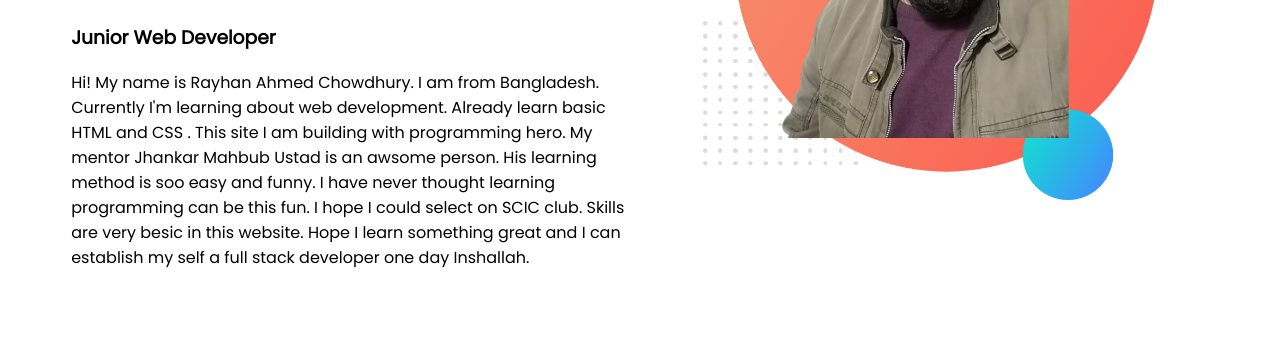
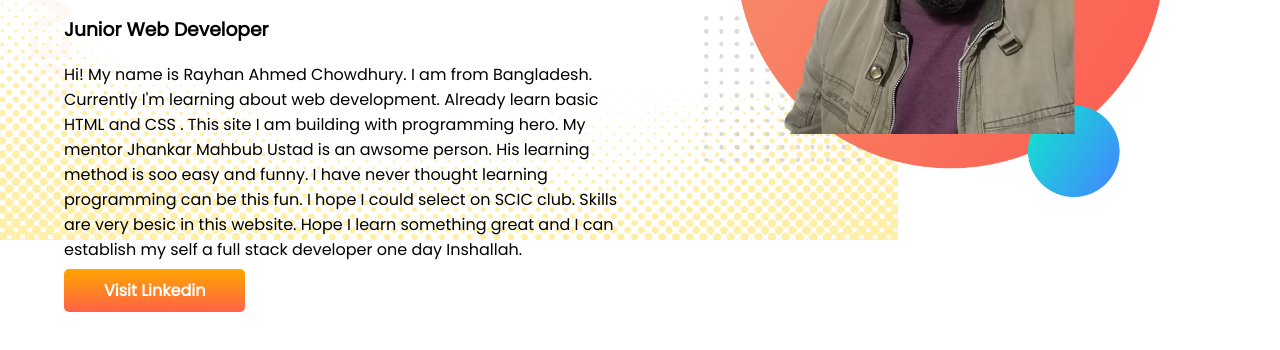
Before and after one commit to rayhan3030/developer-portfolio, a plain HTML site: page index.html in a window 1280 px wide. Shown: the part 260-610 px from the top of the page. Drawn offline with Linux system fonts and the light colour scheme.

Commit message:
added some style

```diff
--- a/index.html
+++ b/index.html
@@ -13,7 +13,7 @@
 </head>
 
 <body>
-    <section>
+    <section class="top-banner">
         <div class="half-width">
             <h1>Welcome To</h1>
             <h1><span class="orange-color">Rayhan's </span> World!</h1>
@@ -27,6 +27,8 @@
                 Hope
                 I learn something great and I can establish my self a full stack developer one day Inshallah.
             </p>
+            <a class="link-button" target="_blank"
+                href="https://www.linkedin.com/in/rayhan-ahmed-chowdhury-515755130/">Visit Linkedin</a>
         </div>
         <div class="half-width">
             <img src="images/my-bg.png" alt="My first bubble photo">
--- a/style.css
+++ b/style.css
@@ -1,5 +1,6 @@
 body {
     font-family: 'Poppins', sans-serif;
+    margin: 0%;
 }
 
 h1 {
@@ -22,3 +23,18 @@ section {
 .half-width img {
     width: 80%;
 }
+
+.link-button {
+    text-decoration: none;
+    background-image: linear-gradient(orange, tomato);
+    padding: 10px 40px;
+    border-radius: 5px;
+    color: white;
+    font-weight: 700;
+}
+
+.top-banner {
+    background-image: url(images/tob-banner2.png);
+    background-repeat: no-repeat;
+
+}
```
